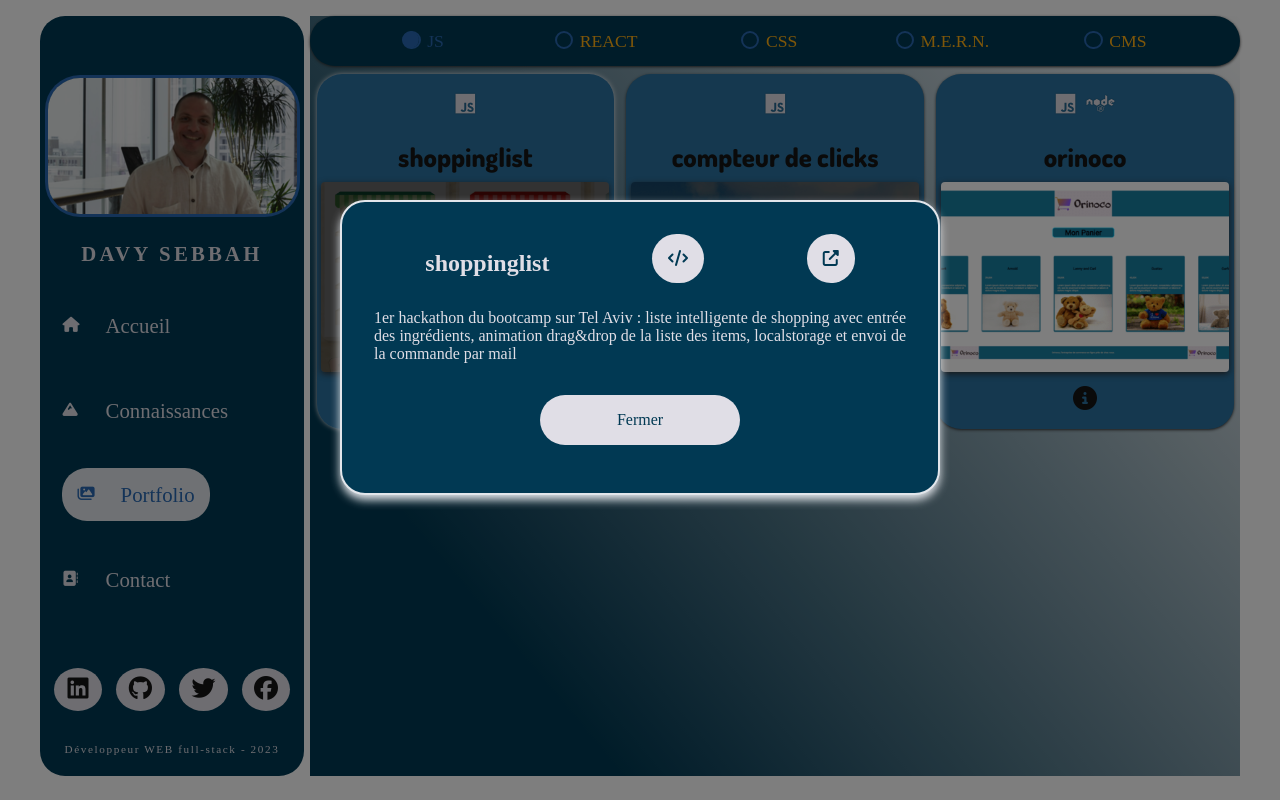
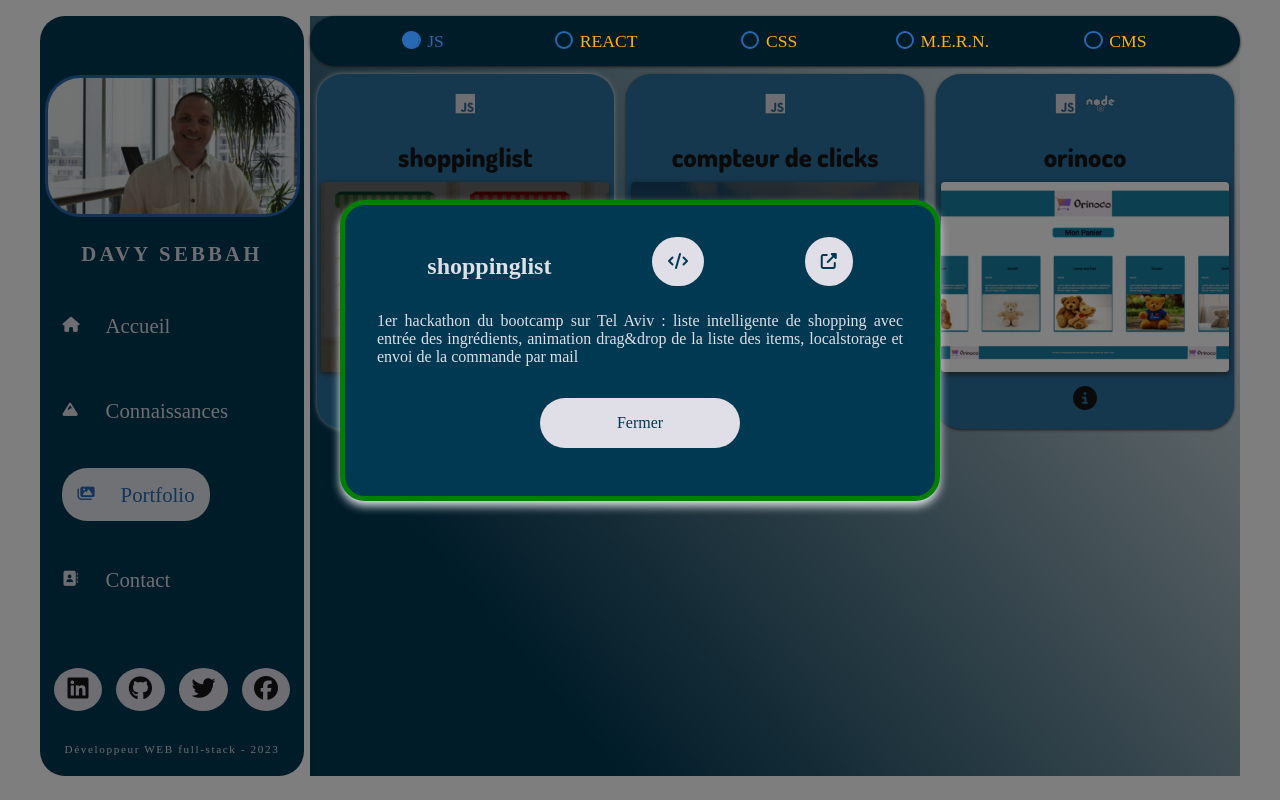
Before and after one commit to DavyHaYehoudi/portfolio, a React (Create React App) app: page /portfolio in a window 1280 px wide. Both pictures are taken after a click on the element 465 px from the left and 398 px from the top of the page. Built offline with nearby package versions, Linux system fonts and the light colour scheme; a web font is replaced by a local one.

Commit message:
correction close popup

```diff
--- a/src/components/portfolio/Project.js
+++ b/src/components/portfolio/Project.js
@@ -1,25 +1,7 @@
-import React, { useEffect, useRef, useState } from "react";
+import React, { useState } from "react";
 
 const Project = ({ item }) => {
   const [showInfo, setShowInfo] = useState(false);
-
-  const showRef = useRef(null);
-
-  useEffect(() => {
-    const handleClickOutside = (event) => {
-      if (showRef.current && showRef.current.contains(event.target)) {
-        setShowInfo(false);
-      }
-    };
-    if (showInfo) {
-      document.addEventListener("click", handleClickOutside);
-    }
-  }, [showInfo]);
-
-  const handleInfo = () => {
-    setShowInfo(!showInfo);
-    window.scrollTo({ top: 0, behavior: "smooth" });
-  };
 
   return (
     <div className="project">
@@ -29,13 +11,18 @@ const Project = ({ item }) => {
         ))}
       </div>
       <h3>{item.name}</h3>
-      <img src={item.picture} alt={item.picture} onClick={handleInfo} />
-      <span className="infos" onClick={handleInfo}>
+      <img
+        src={item.picture}
+        alt={item.picture}
+        onClick={() => setShowInfo(true)}
+      />
+      <span className="infos" onClick={() => setShowInfo(true)}>
         <i className="fa-sharp fa-solid fa-circle-info"></i>
       </span>
 
       {showInfo && (
-        <div className="showInfos" ref={showRef}>
+        <div className="showInfos">
+          <div className="modalBg" onClick={() => setShowInfo(false)}></div>
           <div className="infosContent">
             <div className="head">
               <h2>{item.name}</h2>
@@ -80,7 +67,7 @@ const Project = ({ item }) => {
             </div>
             <p className="text">{item.info}</p>
 
-            <div className="button return" onClick={handleInfo}>
+            <div className="button return" onClick={() => setShowInfo(false)}>
               Fermer
             </div>
           </div>
--- a/src/styles/pages/_portfolio.scss
+++ b/src/styles/pages/_portfolio.scss
@@ -154,10 +154,19 @@
       left: 0;
       bottom: 0;
       right: 0;
-      background: rgba(0, 0, 0, 0.507);
       animation: popup 0.3s ease forwards;
       transform-origin: center;
-      z-index: 2;
+
+      .modalBg{
+        width: 100vw;
+        height: 100vh;
+        background: rgba(0, 0, 0, 0.507);
+        position: absolute;
+        top: 0;
+        left: 0;
+        bottom: 0;
+        right: 0;
+      }
 
       .infosContent {
         position: relative;
@@ -173,7 +182,7 @@
         animation: popup 0.6s ease forwards;
         transform: scale(0);
         transform-origin: center;
-
+        border: 5px solid green;
         @keyframes popup {
           to {
             transform: scale(1);
```
Also changed, not shown: src/styles/pages/_home.scss (+5 -6 lines).
